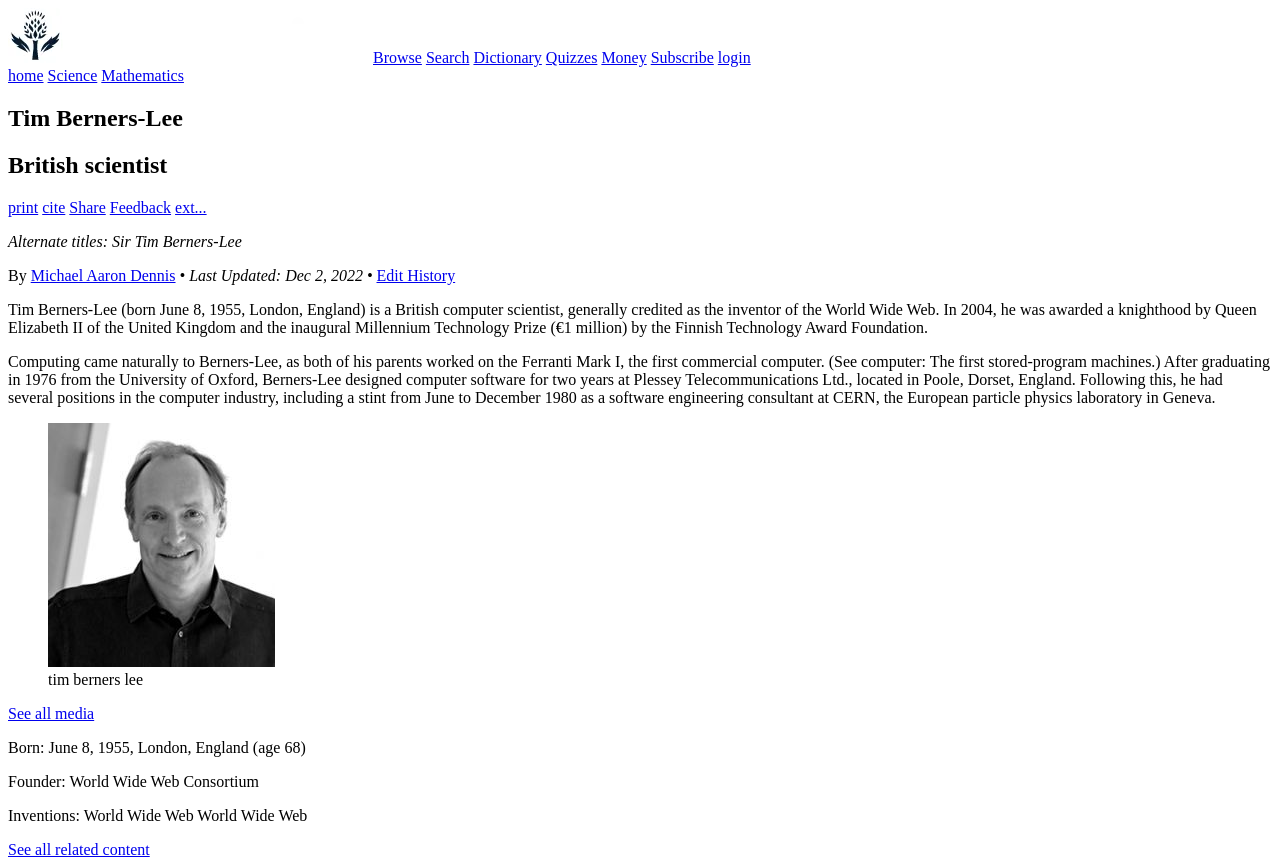
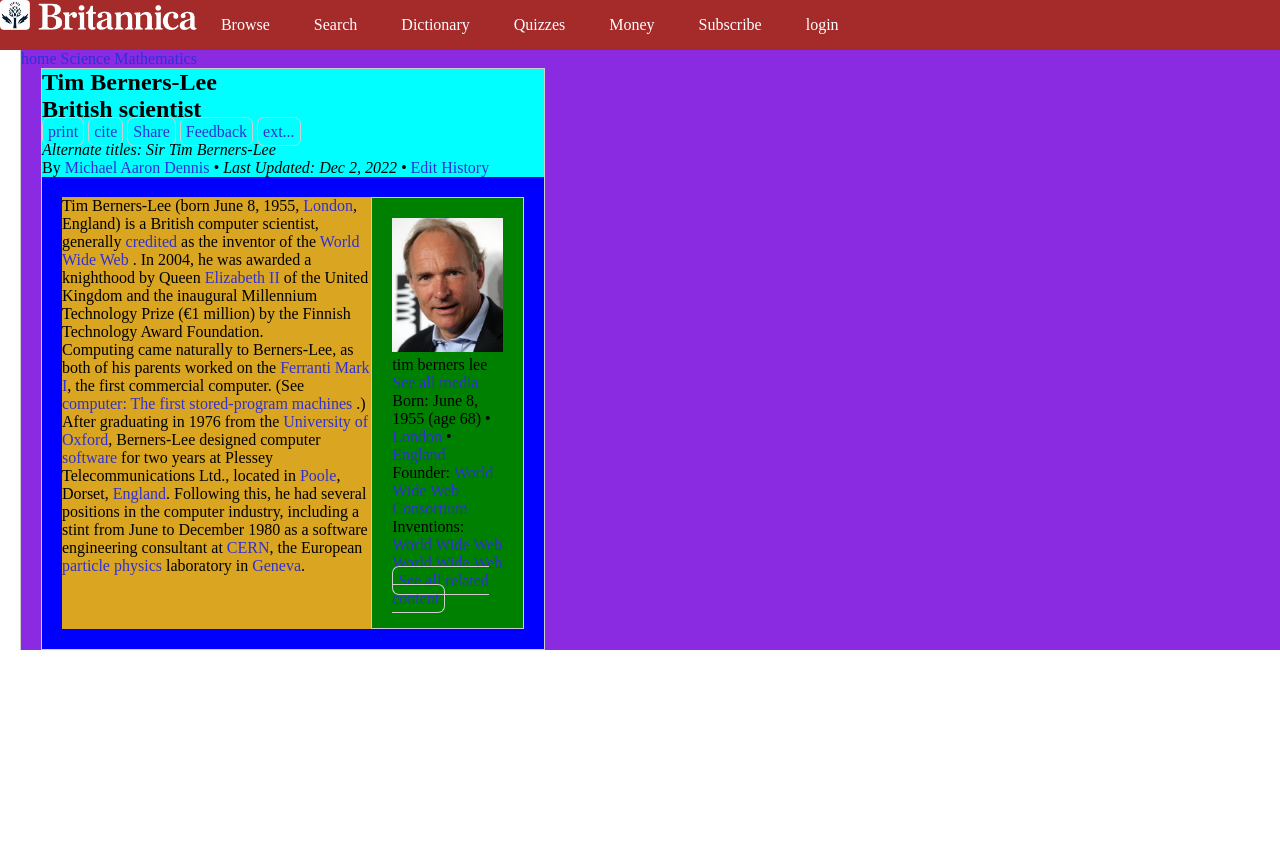
Before and after one commit to DelsarteAdam/Tim-Berners-Lee, a plain HTML site: page index.html in a window 1280 px wide. After the commit the page ends 800 px from the top, so only its background shows below. Drawn offline with Linux system fonts and the light colour scheme.

Commit message:
layout disposition , text correction

```diff
--- a/index.html
+++ b/index.html
@@ -35,11 +35,11 @@
           <h1>Tim Berners-Lee</h1>
           <h2>British scientist</h2>
           <nav class="navarticle">
-            <a href="#">print</a>
-            <a href="#">cite</a>
-            <a href="#">Share</a>
-            <a href="#">Feedback</a>
-            <a href="#">ext...</a>
+            <a href="#" class="biglinkbout">print</a>
+            <a href="#" class="biglinkbout">cite</a>
+            <a href="#" class="biglinkbout">Share</a>
+            <a href="#" class="biglinkbout">Feedback</a>
+            <a href="#" class="biglinkbout">ext...</a>
           </nav>
           <p class="grey"><em>Alternate titles: Sir Tim Berners-Lee</em></p>
           <p>
@@ -48,38 +48,55 @@
             <a href="#">Edit History</a>
           </p>
         </header>
+        <section class="article">
+          <section class="articletext">
             <p class="ptext">
-          Tim Berners-Lee (born June 8, 1955, London, England) is a British
-          computer scientist, generally credited as the inventor of the World
-          Wide Web. In 2004, he was awarded a knighthood by Queen Elizabeth II
-          of the United Kingdom and the inaugural Millennium Technology Prize
-          (€1 million) by the Finnish Technology Award Foundation.
+              Tim Berners-Lee (born June 8, 1955, <a href="#">London</a>,
+              England) is a British computer scientist, generally
+              <a href="#" class="credited">credited</a> as the inventor of the
+              <a href="#"> World Wide Web </a>. In 2004, he was awarded a
+              knighthood by Queen <a href="#">Elizabeth II</a>
+              of the United Kingdom and the inaugural Millennium Technology
+              Prize (€1 million) by the Finnish Technology Award Foundation.
             </p>
             <p class="ptext">
-          Computing came naturally to Berners-Lee, as both of his parents worked
-          on the Ferranti Mark I, the first commercial computer. (See computer:
-          The first stored-program machines.) After graduating in 1976 from the
-          University of Oxford, Berners-Lee designed computer software for two
-          years at Plessey Telecommunications Ltd., located in Poole, Dorset,
-          England. Following this, he had several positions in the computer
-          industry, including a stint from June to December 1980 as a software
-          engineering consultant at CERN, the European particle physics
-          laboratory in Geneva.
+              Computing came naturally to Berners-Lee, as both of his parents
+              worked on the <a href="#">Ferranti Mark I</a>, the first
+              commercial computer. (See
+              <a href="#"> computer: The first stored-program machines </a>.)
+              After graduating in 1976 from the
+              <a href="#">University of Oxford</a>, Berners-Lee designed
+              computer <a href="#">software</a> for two years at Plessey
+              Telecommunications Ltd., located in <a href="#">Poole</a>, Dorset,
+              <a href="#">England</a>. Following this, he had several positions
+              in the computer industry, including a stint from June to December
+              1980 as a software engineering consultant at <a href="#">CERN</a>,
+              the European <a href="#">particle physics</a> laboratory in
+              <a href="#">Geneva</a>.
             </p>
-      </article>
+          </section>
+
           <aside>
             <figure>
-          <img src="Images/tim_berners_lee.jpg" alt="tim_berners_lee" />
+              <img
+                src="Images/British-scientist-Tim-Berners-Lee.webp"
+                alt="tim_berners_lee"
+              />
               <figcaption>tim berners lee</figcaption>
             </figure>
             <a href="#" class="biglink">See all media</a>
             <section>
-          <p>Born: June 8, 1955, London, England (age 68)</p>
-          <p>Founder: World Wide Web Consortium</p>
-          <p>Inventions: World Wide Web World Wide Web</p>
+              <p>
+                Born: June 8, 1955 (age 68) • <a href="#">London</a> •
+                <a href="#">England</a>
+              </p>
+              <p>Founder: <a href="#">World Wide Web Consortium</a></p>
+              <p>Inventions: <a href="#">World Wide Web World Wide Web</a></p>
             </section>
             <a href="#" class="biglinkbout">See all related content </a>
           </aside>
+        </section>
+      </article>
     </main>
   </body>
 </html>
--- a/reset.css
+++ b/reset.css
@@ -0,0 +1,20 @@
+* {
+  margin: 0;
+  box-sizing: border-box;
+}
+
+a:link {
+  text-decoration: none;
+}
+
+a:visited {
+  text-decoration: none;
+}
+
+a:hover {
+  text-decoration: none;
+}
+
+a:active {
+  text-decoration: none;
+}
--- a/style.css
+++ b/style.css
@@ -0,0 +1,72 @@
+header {
+  background-color: brown;
+}
+
+main {
+  background-color: blueviolet;
+}
+
+article {
+  background-color: blue;
+}
+
+.headerarticle {
+  background-color: aqua;
+}
+
+.articletext {
+  background-color: goldenrod;
+}
+
+aside {
+  background-color: green;
+}
+
+a {
+  color: rgb(48, 48, 212);
+}
+
+.navbar a {
+  color: white;
+  margin: 20px;
+}
+
+.biglinkbout {
+  border: 1px solid rgb(206, 206, 206);
+  border-radius: 7px;
+  padding: 5px;
+}
+
+.headermain {
+  height: 50px;
+}
+
+.logo {
+  height: 30px;
+}
+
+main {
+  margin-left: 20px;
+
+  border-left: 1px solid rgb(206, 206, 206);
+}
+
+article {
+  width: 40%;
+  margin-left: 20px;
+  border: 1px solid rgb(206, 206, 206);
+}
+
+aside img {
+  max-width: 100%;
+}
+
+.article {
+  display: flex;
+  margin: 20px;
+}
+
+aside {
+  border: 1px solid rgb(206, 206, 206);
+  padding: 20px;
+}
```
Lines whose indentation alone changed are shown as unchanged.
